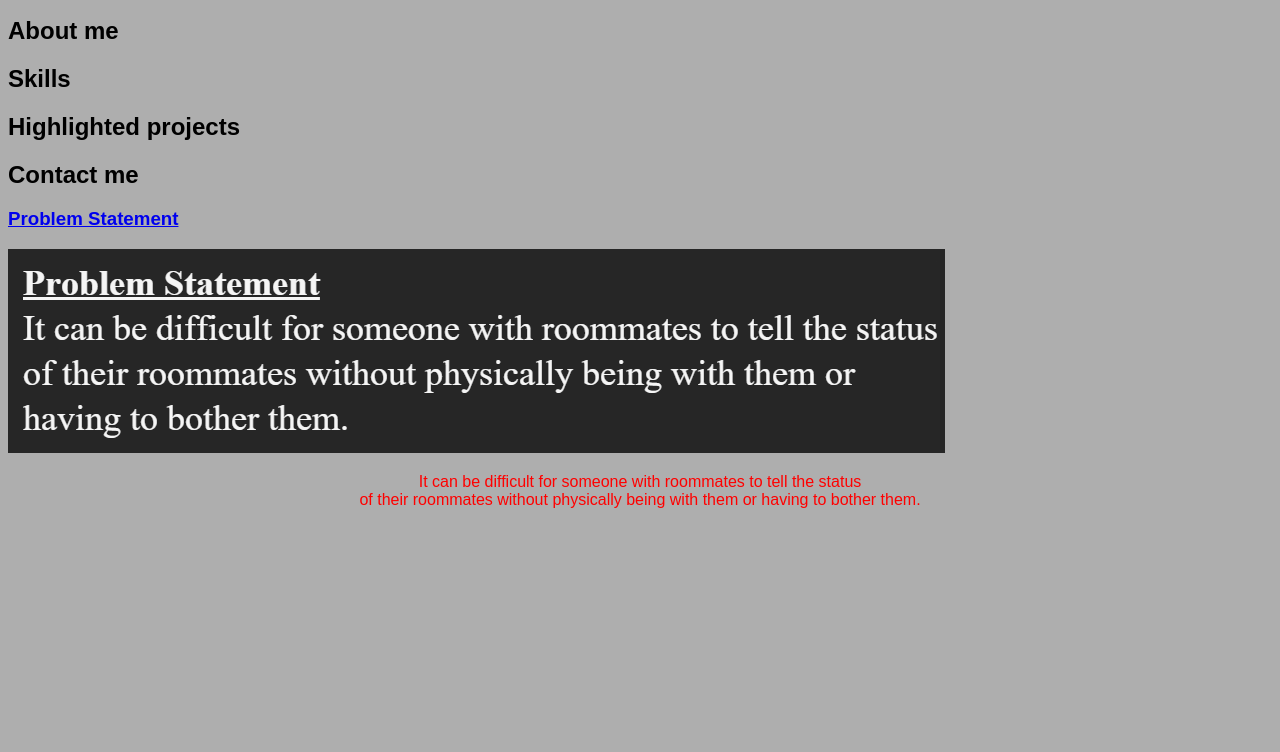
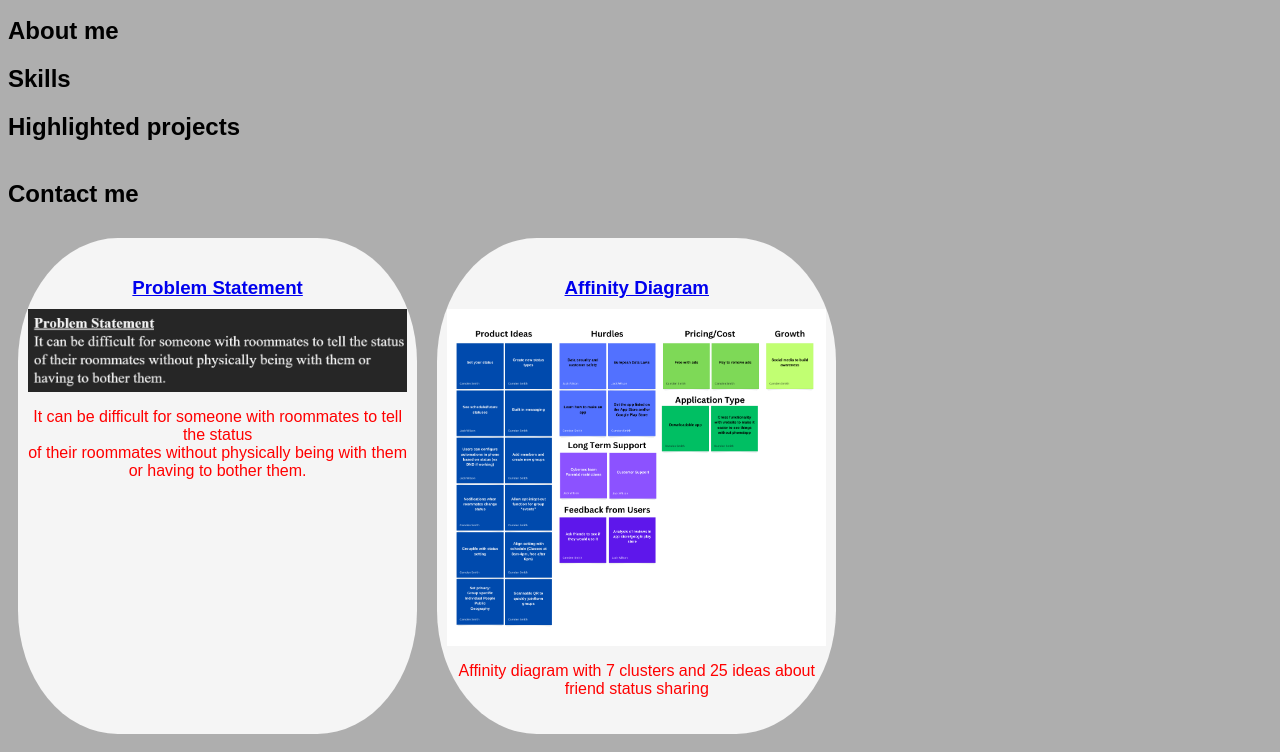
Before and after one commit to JackWilsonCS190/JackWilsonCS190.github.io, a plain HTML site: page index.html in a window 1280 px wide. Shown: the part 101-853 px from the top of the page. Before the commit the page ends 800 px from the top, so only its background shows below. Drawn offline with Linux system fonts and the light colour scheme.

Commit message:
Add files via upload

```diff
--- a/index.html
+++ b/index.html
@@ -32,6 +32,19 @@
                 <p>It can be difficult for someone with roommates to tell the status<br>
                     of their roommates without physically being with them or having to bother them.  </p>
             </section>
+
+            <!--Affinity Diagram Assignment-->
+            <section class="project">
+                <a href="files/affinity_diagram.pdf">
+                    <h3>Affinity Diagram</h3>
+                </a>
+                <a href="files/affinity_diagram.pdf">
+                    <img src="images/affinity.png"> <!--can change width and height but scale is prolly better-->
+                </a>
+                <p>
+                    Affinity diagram with 7 clusters and 25 ideas about friend status sharing
+                </p>
+            </section>
         </div>
 
     </body>
--- a/styles.css
+++ b/styles.css
@@ -37,3 +37,24 @@ h1 {
     background-color: pink;
     text-align: center;
 }
+
+.projects { display:flex; flex-wrap:wrap; }
+.project {
+    width:30%;
+    margin: 10px;
+    padding: 20px 10px;
+    background: whitesmoke;
+    border-radius: 25%;
+}
+
+.project img {
+    max-width: 100%;
+    height: auto;
+    display: block;
+    margin: 0 auto;
+}
+
+.project h3 {
+    text-align: center;
+    margin-bottom: 10px;
+}
```
Also changed, not shown: images/affinity.png (added), 1 other file.
